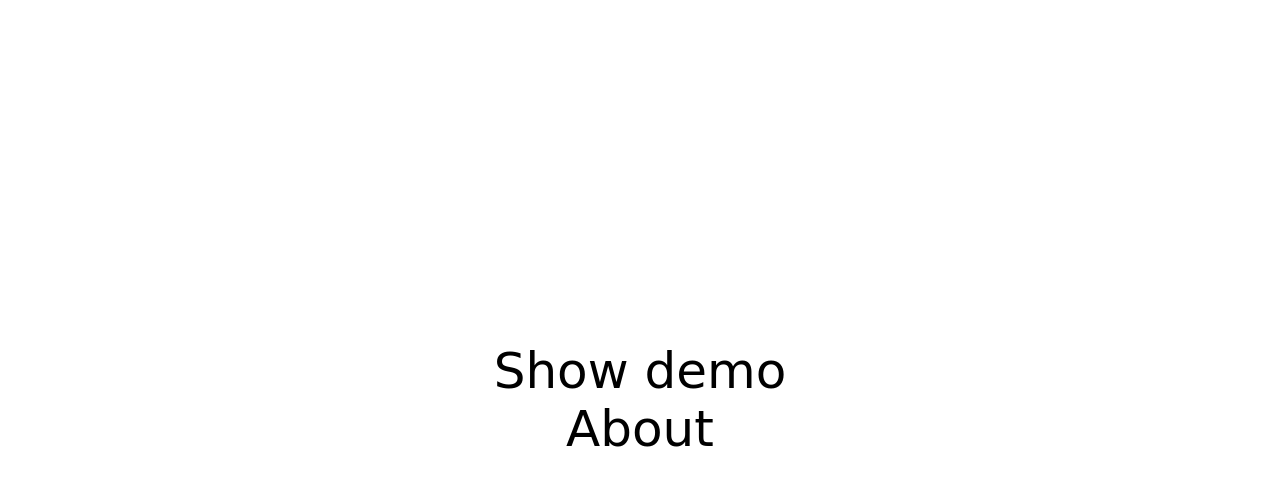
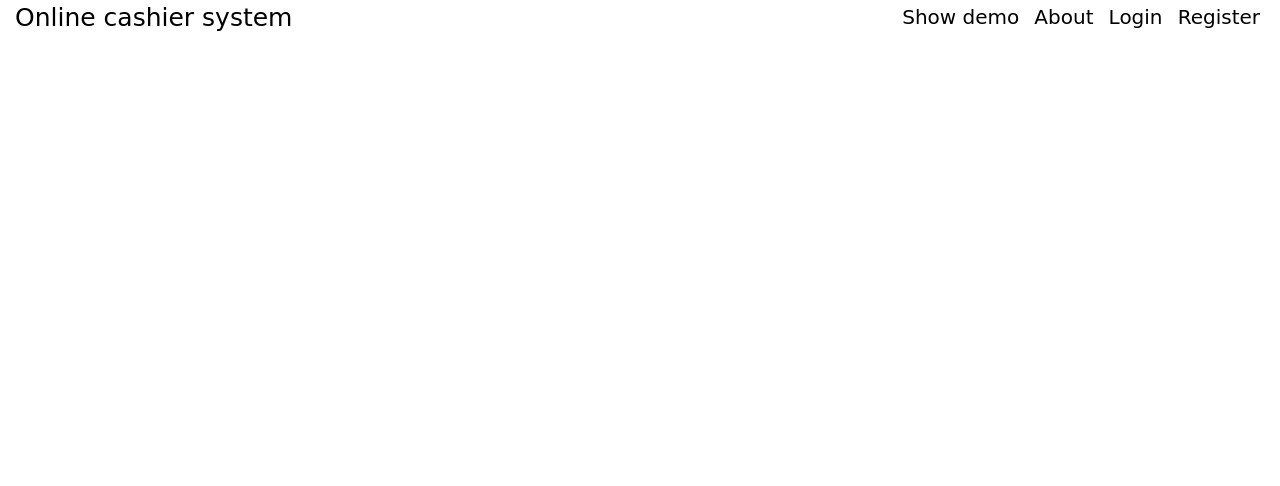
Before and after one commit to katyadam/svelte-online-cashier-system, a SvelteKit app: page / in a window 1280 px wide. Shown: the top 486 px of the page. Built offline with nearby package versions, Linux system fonts and the light colour scheme.

Commit message:
adding login, register forms and main page restrustructure

```diff
--- /dev/null
+++ b/src/lib/components/auth/LoginForm.svelte
@@ -0,0 +1,63 @@
+<script>
+    let username = '';
+    let password = '';
+
+    const handleLogin = async () => {
+    };
+  </script>
+
+<div class="login-container">
+    <h2>Please login</h2>
+
+    <form action="">
+        <div class="input-group">
+            <label for="username">Email:</label>
+            <input type="email" bind:value={username} id="username" />
+        </div>
+
+        <div class="input-group">
+            <label for="password">Password:</label>
+            <input type="password" bind:value={password} id="password" />
+        </div>
+        <input type="submit" on:click={handleLogin} class="login-button" value="Login" />
+    </form>
+
+</div>
+
+<style>
+    .login-container {
+        max-width: 500px;
+        padding: 20px;
+        border: 1px solid #ccc;
+        border-radius: 5px;
+        position: absolute;
+        top: 50%;
+        left: 50%;
+        transform: translate(-50%, -50%);
+    }
+
+    .input-group {
+        margin-bottom: 15px;
+        width: 100%;
+    }
+
+    .input-group label {
+        display: block;
+        margin-bottom: 5px;
+    }
+
+    .input-group input {
+        width: 100%;
+        padding: 8px;
+        box-sizing: border-box;
+    }
+
+    .login-button {
+        background-color: #4caf50;
+        color: white;
+        padding: 10px;
+        border: none;
+        border-radius: 5px;
+        cursor: pointer;
+    }
+</style>
--- /dev/null
+++ b/src/lib/components/auth/RegisterForm.svelte
@@ -0,0 +1,63 @@
+<script>
+    let username = '';
+    let password = '';
+
+    const handleLogin = async () => {
+    };
+  </script>
+
+<div class="login-container">
+    <h2>Please login</h2>
+
+    <form action="">
+        <div class="input-group">
+            <label for="username">Email:</label>
+            <input type="email" bind:value={username} id="username" />
+        </div>
+
+        <div class="input-group">
+            <label for="password">Password:</label>
+            <input type="password" bind:value={password} id="password" />
+        </div>
+        <input type="submit" on:click={handleLogin} class="login-button" value="Login" />
+    </form>
+
+</div>
+
+<style>
+    .login-container {
+        max-width: 500px;
+        padding: 20px;
+        border: 1px solid #ccc;
+        border-radius: 5px;
+        position: absolute;
+        top: 50%;
+        left: 50%;
+        transform: translate(-50%, -50%);
+    }
+
+    .input-group {
+        margin-bottom: 15px;
+        width: 100%;
+    }
+
+    .input-group label {
+        display: block;
+        margin-bottom: 5px;
+    }
+
+    .input-group input {
+        width: 100%;
+        padding: 8px;
+        box-sizing: border-box;
+    }
+
+    .login-button {
+        background-color: #4caf50;
+        color: white;
+        padding: 10px;
+        border: none;
+        border-radius: 5px;
+        cursor: pointer;
+    }
+</style>
--- a/src/routes/+page.svelte
+++ b/src/routes/+page.svelte
@@ -1,4 +1,8 @@
-<script>
+<script lang="ts">
+    import LoginForm from "$lib/components/auth/LoginForm.svelte";
+    import RegisterForm from "$lib/components/auth/RegisterForm.svelte";
+    let showLogin = false;
+    let showRegister = false;
 </script>
 
 <svelte:head>
@@ -6,27 +10,89 @@
     <meta name="description" content="Svelte demo app"/>
 </svelte:head>
 
-<main>
-    <a href="/userspace">Show demo</a>
-    <a href="about">About</a>
-</main>
+<div class="nav">
+    <div class="left-section">
+        <a class="title" href="/">Online cashier system</a>
+    </div>
+    <div class="right-section">
+        <a class="tab" href="/userspace">Show demo</a>
+        <a class="tab" href="/about">About</a>
+        <button class="tab" on:click={() => {showLogin = true;}}>Login</button>
+        <button class="tab" on:click={() => {showRegister = true;}}>Register</button>
+    </div>
+</div>
+
+{#if showLogin}
+    <button class="overlay" on:click={() => {showLogin = false;}}></button>
+    <div class="form">
+        <LoginForm />
+    </div>
+{/if}
+{#if showRegister}
+    <button class="overlay" on:click={() => {showRegister = false;}}></button>
+    <div class="form">
+        <RegisterForm />
+    </div>
+{/if}
 
 <style>
-    main {
+    .nav {
         display: flex;
-        flex-direction: column;
         align-items: center;
-        position: fixed;
-		top: 50%;
-		left: 50%;
-		transform: translate(-50%, -50%);
+        background-color: #fff;
+        width: 100%;
     }
-    main a {
+
+    .left-section {
+        display: flex;
+        margin-left: 15px;
+    }
+
+    .tab {
         text-decoration: none;
-        font-size: 50px;
+        font-size: 20px;
+        cursor: pointer;
+        border: none;
+        background-color: #fff;
+        padding: 5px;
     }
-    main a:hover {
+
+    .tab:hover {
         color: blue;
         transition-duration: 1s;
     }
+
+    .title {
+        text-decoration: none;
+        font-size: 25px;
+    }
+
+    .right-section {
+        margin-left: auto;
+        margin-right: 15px;
+    }
+
+    .form {
+        position: fixed;
+        top: 50%;
+        left: 50%;
+        transform: translate(-50%, -50%);
+        height: 90%;
+        width: 70%;
+        background-color: #fff;
+        box-shadow: -2px 0 5px rgba(0, 0, 0, 0.1);
+        overflow-y: auto;
+        z-index: 1000;
+        border-radius: 10px;
+    }
+
+    .overlay {
+        position: fixed;
+        top: 0;
+        left: 0;
+        width: 100%;
+        height: 100%;
+        background-color: rgba(186, 186, 186, 0.5);
+        z-index: 999;
+    }
 </style>
--- a/src/routes/login/+page.svelte
+++ /dev/null
@@ -1 +0,0 @@
-<h1>LOGIN</h1>
```
